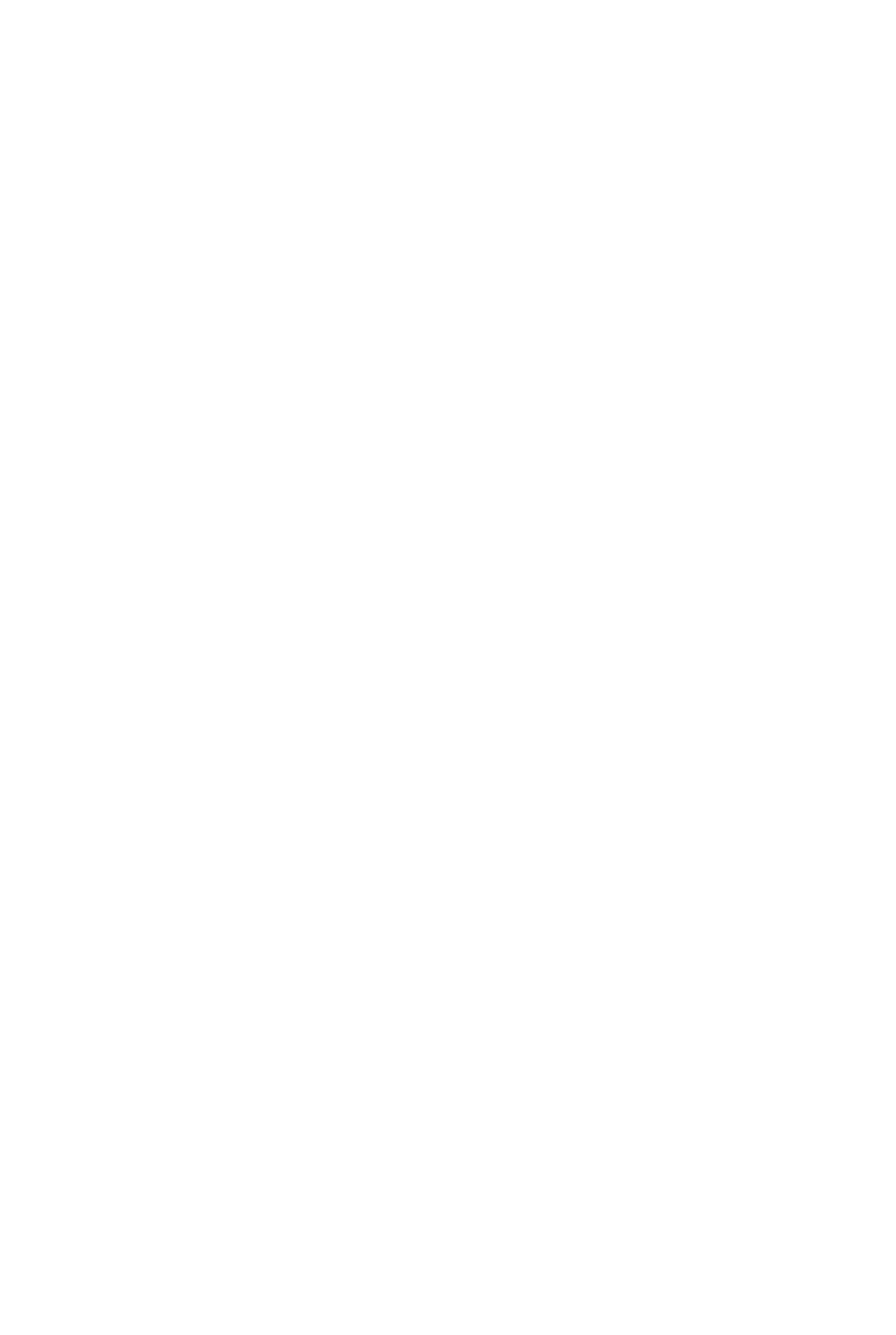
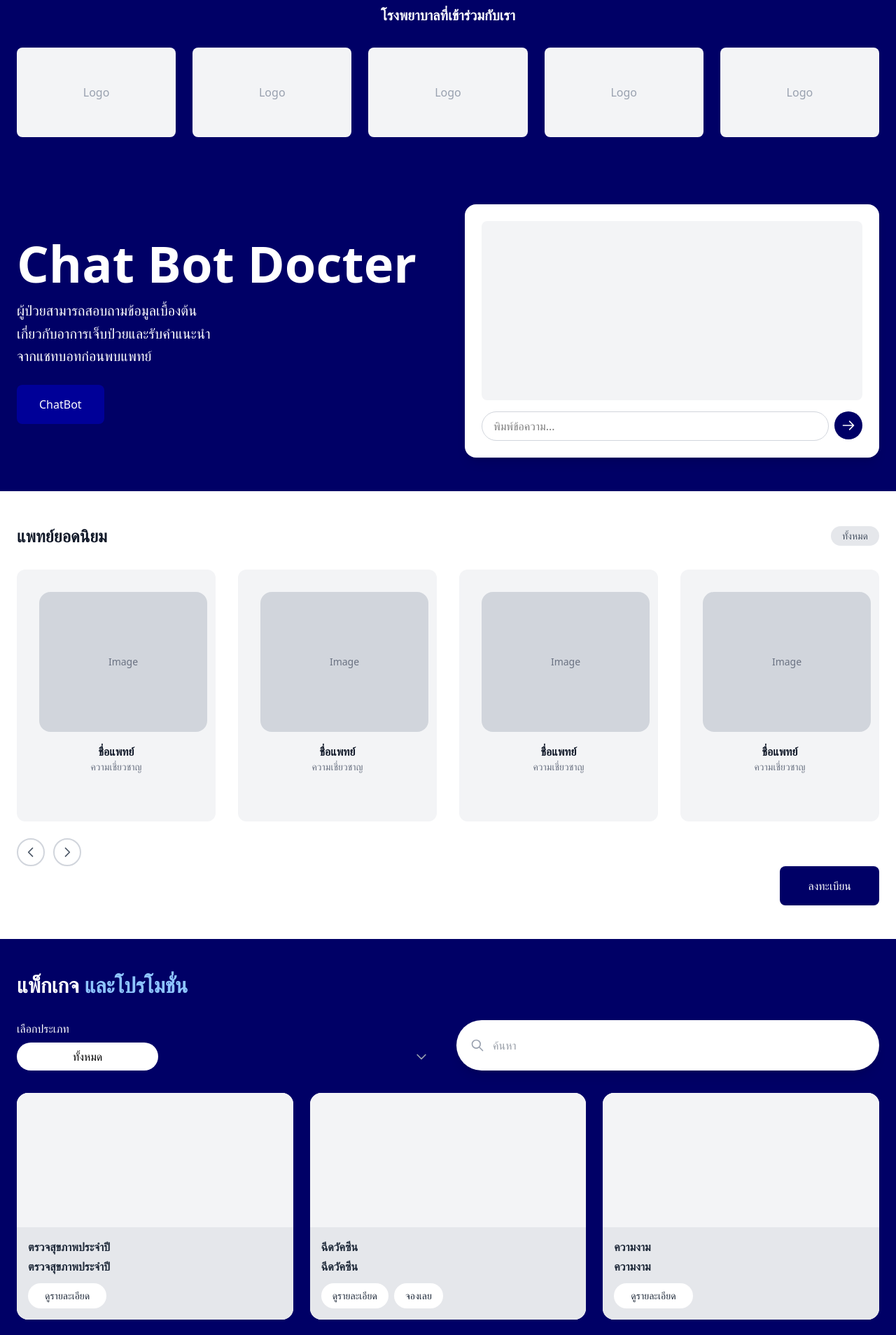
Before and after one commit to Hyperteee/Final-Project2-Frontendd, a React (Vite) app in the folder Health-Queuee/: page / in a window 1280 px wide. Shown: the part 720-2628 px from the top of the page at 70% size. Before the commit the page ends 800 px from the top, so only its background shows below. Built offline with nearby package versions, Linux system fonts and the light colour scheme.

Commit message:
New Design

```diff
--- a/Health-Queuee/src/App.jsx
+++ b/Health-Queuee/src/App.jsx
@@ -13,12 +13,12 @@ import Layout from "./components/Layout/Layout";
 
 function App() {
   return (
-    // <HealthcarePage />
-    <BrowserRouter basename="/Final-Project2-Frontendd/">
-      <Routes>
-        <Route path="Layout" element={<Layout />} />
-      </Routes>
-    </BrowserRouter>
+    <HealthcarePage />
+    // <BrowserRouter basename="/Final-Project2-Frontendd/">
+    //   <Routes>
+    //     <Route path="Layout" element={<Layout />} />
+    //   </Routes>
+    // </BrowserRouter>
   );
 }
 
--- a/Health-Queuee/src/components/HealthcarePage.jsx
+++ b/Health-Queuee/src/components/HealthcarePage.jsx
@@ -1,222 +1,266 @@
 import { useState } from "react"
 
 export default function HealthcarePage() {
-//   const [isMenuOpen, setIsMenuOpen] = useState(false)
+const [currentOrgSlide, setCurrentOrgSlide] = useState(0)
+  const [currentPackageSlide, setCurrentPackageSlide] = useState(0)
 
   return (
     <div className="min-h-screen bg-white">
-      <header className="bg-white shadow-sm fixed w-full top-0 z-50">
-        <div className="max-w-7xl mx-auto px-8 py-4">
-          <div className="flex items-center justify-between">
-
-            <div className="flex items-center gap-3">
-              <img src="/HFU-logo.jpg" alt="HFU Logo" className="h-10" />
-              <span className="text-2xl font-bold text-blue-600">HFU</span>
-            </div>
-
-            <nav className="flex items-center gap-8">
-              <a href="#features" className="text-gray-700 hover:text-blue-600 font-medium transition-colors">
-                Features
-              </a>
-              <a href="#benefits" className="text-gray-700 hover:text-blue-600 font-medium transition-colors">
-                Hospital Near You
-              </a>
-              <a href="#solutions" className="text-gray-700 hover:text-blue-600 font-medium transition-colors">
-                Solutions
-              </a>
-              <a href="#contact" className="text-gray-700 hover:text-blue-600 font-medium transition-colors">
-                Contact
-              </a>
-              <button className="bg-blue-600 text-white px-6 py-2.5 rounded-lg hover:bg-blue-700 transition-colors font-medium">
-                Sign Up
-              </button>
-            </nav>
+      <header className="bg-[#000066] py-4 px-6">
+        <div className="max-w-7xl mx-auto flex items-center justify-between">
+          <div className="text-white text-2xl font-bold">HFU</div>
+          <div className="w-12 h-12 bg-white rounded-full flex items-center justify-center">
+            <span className="text-[#000066] font-bold text-sm">LOGO</span>
           </div>
         </div>
       </header>
 
-    {/* Search Part */}
-<section className="pt-32 pb-50 bg-gradient-to-br from-blue-50 to-white">
-    <div className="max-w-4xl mx-auto px-8 text-center mr-130">
-        <h2 className="text-4xl font-bold text-black m-10 mb-15 text-center ml-27">ค้นหาโรงพยาบาล</h2>
-        <p className="text-xl text-blue-100 mb-8">
-        </p>
-        <div className="flex gap-4 justify-center">
-            <button className="bg-blue-600 text-white box-content m-auto h-8 w-20 p-4 border-2 rounded-3xl hover:bg-blue-700 transition-colors font-semibold text-lg justify-center items-center flex">
-                all
+      <section className="relative">
+        <img
+          src="./images/BG-Hospital.jpg"
+          alt="Healthcare Professional"
+          className="w-full h-[600px] object-cover"
+        />
+        <div className="absolute bottom-8 left-1/2 transform -translate-x-1/2 w-full max-w-2xl px-6">
+          <div className="bg-white rounded-full shadow-lg px-6 py-3 flex items-center gap-3">
+            <svg className="w-5 h-5 text-gray-400" fill="none" stroke="currentColor" viewBox="0 0 24 24">
+              <path
+                strokeLinecap="round"
+                strokeLinejoin="round"
+                strokeWidth={2}
+                d="M21 21l-6-6m2-5a7 7 0 11-14 0 7 7 0 0114 0z"
+              />
+            </svg>
+            <input type="text" placeholder="ค้นหา" className="flex-1 outline-none text-gray-700" />
+          </div>
+        </div>
+      </section>
+
+      <section className="py-12 px-6 bg-[#000066]">
+        <div className="max-w-7xl mx-auto">
+          <h2 className="text-center text-xl font-semibold text-white mb-8">โรงพยาบาลที่เข้าร่วมกับเรา</h2>
+          <div className="grid grid-cols-5 gap-6 ">
+            {[1, 2, 3, 4, 5].map((i) => (
+              <div key={i} className="bg-gray-100 rounded-lg p-8 flex items-center justify-center h-32">
+                <span className="text-gray-400 font-medium">Logo</span>
+              </div>
+            ))}
+          </div>
+        </div>
+      </section>
+
+      <section className="py-12 px-6 bg-[#000066]">
+        <div className="max-w-7xl mx-auto grid grid-cols-2 gap-12 items-center">
+          <div>
+            <h2 className="text-7xl font-bold text-white mb-4">Chat Bot Docter</h2>
+            <p className="text-white text-[20px] leading-relaxed mb-6">
+              ผู้ป่วยสามารถสอบถามข้อมูลเบื้องต้น
+              <br />
+              เกี่ยวกับอาการเจ็บป่วยและรับคำแนะนำ
+              <br />
+              จากแชทบอทก่อนพบแพทย์
+            </p>
+            <button className="bg-[#000098] text-white px-8 py-4 rounded-lg hover:bg-[#000088] transition-colors">
+              ChatBot
             </button>
-            <input
+          </div>
+          <div className="bg-white rounded-2xl shadow-lg p-6">
+            <div className="bg-gray-100 rounded-lg p-4 mb-4 h-64 flex items-end">
+              <div className="null"></div>
+            </div>
+            <div className="flex gap-2">
+              <input
                 type="text"
-                placeholder="ค้นหาชื่อโรงพยาบาล"
-                className="border-2 border-gray-300 bg-gray-300 text-white box-content h-7 w-full p-4 border-2 rounded-xl focus:outline-none focus:ring-2 focus:ring-white transition-colors font-semibold text-lg"
-            />
-        </div>
-    </div>
-</section>
-
-
-      {/* ChatBot Part */}
-      <section className="pt-32 pb-20 bg-gradient-to-r from-blue-600 to-blue-700">
-        <div className="max-w-7xl mx-auto px-8">
-          <div className="grid grid-cols-2 gap-16 items-center">
-            <div>
-              <h1 className="text-5xl font-bold text-gray-900 mb-6 leading-tight">
-                Transform Your Healthcare Queue Management
-              </h1>
-              <p className="text-xl text-white mb-8 leading-relaxed">
-                Lorem ipsum dolor sit amet consectetur adipisicing elit. Consequatur ipsum fugiat ratione dolor, tenetur saepe nihil laudantium quos porro nemo omnis ipsa non odit rerum fuga ut sapiente, neque magnam.
-              </p>
-              <div className="flex gap-4">
-                <button className="bg-white text-black px-8 py-4 rounded-lg hover:bg-gray-200 transition-colors font-semibold text-lg">
-                  Chat Bot
-                </button>
-              </div>
-            </div>
-            <div>
-              <img
-                src="./images/smart-healthcare-dashboard.png"
-                alt="smart-healthcare-dashboard."
-                className="rounded-2xl shadow-2xl w-full"
+                className="flex-1 border border-gray-300 rounded-full px-4 py-2 outline-none"
+                placeholder="พิมพ์ข้อความ..."
               />
+              <button className="bg-[#000066] text-white w-10 h-10 rounded-full flex items-center justify-center hover:bg-[#000088] transition-colors">
+                <svg className="w-5 h-5" fill="none" stroke="currentColor" viewBox="0 0 24 24">
+                  <path strokeLinecap="round" strokeLinejoin="round" strokeWidth={2} d="M14 5l7 7m0 0l-7 7m7-7H3" />
+                </svg>
+              </button>
             </div>
           </div>
         </div>
       </section>
 
-      {/* Features Section */}
-      <section id="benefits" className="py-20 bg-gradient-to-br from-blue-50 to-white">
-        <div className="max-w-7xl mx-auto px-8">
-          <div className="text-center mb-16">
-            <h2 className="text-4xl font-bold text-gray-900 mb-4">Doctor Most Pick</h2>
-            <p className="text-xl text-gray-600">แพทย์ยอดนิยม</p>
+      <section className="py-12 px-6 bg-white">
+        <div className="max-w-7xl mx-auto">
+          <div className="flex items-center justify-between mb-8">
+            <h2 className="text-2xl font-bold text-gray-900">แพทย์ยอดนิยม</h2>
+            <button className="bg-gray-200 text-gray-600 px-4 py-1 rounded-full text-sm">ทั้งหมด</button>
           </div>
+          <div className="grid grid-cols-4 gap-8 mb-6">
+            {[1, 2, 3, 4].map((i) => (
+              <div key={i} className="bg-gray-100 rounded-xl p-8 h-90">
+          <div className="w-60 h-50 bg-gray-300 rounded-2xl mb-4 flex items-center justify-center">
+            <span className="text-gray-500 text-sm">Image</span>
+          </div>
+          <div className="text-center">
+            <h3 className="font-semibold text-gray-900">ชื่อแพทย์</h3>
+            <p className="text-sm text-gray-500">ความเชี่ยวชาญ</p>
+          </div>
+              </div>
+            ))}
 
-          <div className="grid grid-cols-3 gap-8">
-            {/* Benefit Card 1 */}
-            <div className="bg-white p-8 rounded-xl shadow-lg hover:shadow-xl transition-shadow">
-              <div className="w-16 h-16 bg-blue-100 rounded-lg flex items-center justify-center mb-6">
-                <svg className="รอแก้">
-                </svg>
-              </div>
-              <h3 className="text-2xl font-semibold text-gray-900 mb-3">Doctor Name</h3>
-              <p className="text-gray-600 leading-relaxed">
-                *DoctorInformations*
-              </p>
-            </div>
-
-            {/* Benefit Card 2 */}
-            <div className="bg-white p-8 rounded-xl shadow-lg hover:shadow-xl transition-shadow">
-              <div className="w-16 h-16 bg-blue-100 rounded-lg flex items-center justify-center mb-6">
-                <svg className="รอแก้">
-                </svg>
-              </div>
-              <h3 className="text-2xl font-semibold text-gray-900 mb-3">Doctor Name</h3>
-              <p className="text-gray-600 leading-relaxed">
-                *DoctorInformations*
-              </p>
-            </div>
-
-            {/* Benefit Card 3 */}
-            <div className="bg-white p-8 rounded-xl shadow-lg hover:shadow-xl transition-shadow">
-              <div className="w-16 h-16 bg-blue-100 rounded-lg flex items-center justify-center mb-6">
-                <svg className="รอแก้">
-                </svg>
-              </div>
-              <h3 className="text-2xl font-semibold text-gray-900 mb-3">Doctor Name</h3>
-              <p className="text-gray-600 leading-relaxed">
-                *DoctorInformations*
-              </p>
+          </div>
+          <div className="flex gap-3">
+            <button
+              onClick={() => setCurrentOrgSlide(Math.max(0, currentOrgSlide - 1))}
+              className="w-10 h-10 border-2 border-gray-300 rounded-full flex items-center justify-center hover:bg-gray-100 transition-colors"
+            >
+              <svg className="w-5 h-5 text-gray-600" fill="none" stroke="currentColor" viewBox="0 0 24 24">
+                <path strokeLinecap="round" strokeLinejoin="round" strokeWidth={2} d="M15 19l-7-7 7-7" />
+              </svg>
+            </button>
+            <button
+              onClick={() => setCurrentOrgSlide(currentOrgSlide + 1)}
+              className="w-10 h-10 border-2 border-gray-300 rounded-full flex items-center justify-center hover:bg-gray-100 transition-colors"
+            >
+              <svg className="w-5 h-5 text-gray-600" fill="none" stroke="currentColor" viewBox="0 0 24 24">
+                <path strokeLinecap="round" strokeLinejoin="round" strokeWidth={2} d="M9 5l7 7-7 7" />
+              </svg>
+            </button>
+          </div>
+          <div className="flex justify-end ml-40 md-20">
+            <div className="bg-[#000066] text-white px-10 py-4 rounded-lg hover:bg-[#000088] transition-colors">
+                <button>
+                  ลงทะเบียน
+                </button>
             </div>
           </div>
         </div>
       </section>
 
-      {/* package Part */}
-      <section id="benefits" className="py-20 bg-gradient-to-r from-blue-600 to-blue-700">
-        <div className="max-w-7xl mx-auto px-8">
-          <div className="text-center mb-16">
-            <h2 className="text-4xl font-bold text-black mb-4">Popular Package</h2>
-            <p className="text-xl text-white">แพคเกจยอดนิยม</p>
+<section className="py-12 px-6 bg-[#000066]">
+        <div className="max-w-7xl mx-auto">
+          <h2 className="text-3xl font-bold text-white mb-1">
+            แพ็กเกจ <span className="text-blue-300">และโปรโมชั่น</span>
+          </h2>
+
+          <div className="grid grid-cols-2 gap-6 mb-8 mt-8">
+            <div>
+              <label className="block text-white mb-2">เลือกประเภท</label>
+              <div className="relative">
+            <button className="bg-white text-black px-20 py-2 rounded-full transition-colors">
+              ทั้งหมด
+                <svg
+                  className="absolute right-4 top-1/2 transform -translate-y-1/2 w-5 h-5 text-gray-400"
+                  fill="none"
+                  stroke="currentColor"
+                  viewBox="0 0 24 24"
+                >
+                  <path strokeLinecap="round" strokeLinejoin="round" strokeWidth={2} d="M19 9l-7 7-7-7" />
+                </svg>
+                </button>
+
+              </div>
+            </div>
+          <div className="bg-white rounded-full shadow-lg px-[20px] py-[20px] flex items-center gap-3">
+            <svg className="w-5 h-5 text-gray-400" fill="none" stroke="currentColor" viewBox="0 0 24 24">
+              <path
+                strokeLinecap="round"
+                strokeLinejoin="round"
+                strokeWidth={2}
+                d="M21 21l-6-6m2-5a7 7 0 11-14 0 7 7 0 0114 0z"
+              />
+            </svg>
+            <input type="text" placeholder="ค้นหา" className="flex-1 outline-none text-gray-700" />
+          </div>
           </div>
 
-          <div className="grid grid-cols-3 gap-8">
-            {/* Benefit Card 1 */}
-            <div className="bg-white p-8 rounded-xl shadow-lg hover:shadow-xl transition-shadow">
-              <div className="w-16 h-16 bg-blue-100 rounded-lg flex items-center justify-center mb-6">
-                <svg className="รอแก้">
-                </svg>
+          <div className="grid grid-cols-3 gap-6 mb-6">
+            <div className="bg-white rounded-2xl overflow-hidden">
+              <div className="bg-gray-100 h-48"></div>
+              <div className="bg-gray-200 p-4">
+                <p className="text-gray-800 font-semibold mb-1">ตรวจสุขภาพประจำปี</p>
+                <p className="text-gray-800 font-semibold mb-3">ตรวจสุขภาพประจำปี</p>
+                <button className="bg-white text-gray-800 px-6 py-2 rounded-full text-sm font-medium hover:bg-gray-50 transition-colors">
+                  ดูรายละเอียด
+                </button>
               </div>
-              <h3 className="text-2xl font-semibold text-gray-900 mb-3">Package</h3>
-              <p className="text-gray-600 leading-relaxed">
-                *PackageInformations*
-              </p>
             </div>
 
-            {/* Benefit Card 2 */}
-            <div className="bg-white p-8 rounded-xl shadow-lg hover:shadow-xl transition-shadow">
-              <div className="w-16 h-16 bg-blue-100 rounded-lg flex items-center justify-center mb-6">
-                <svg className="รอแก้">
-                </svg>
+            <div className="bg-white rounded-2xl overflow-hidden">
+              <div className="bg-gray-100 h-48"></div>
+              <div className="bg-gray-200 p-4">
+                <p className="text-gray-800 font-semibold mb-1">ฉีดวัคซีน</p>
+                <p className="text-gray-800 font-semibold mb-3">ฉีดวัคซีน</p>
+                <div className="flex gap-2">
+                  <button className="bg-white text-gray-800 px-4 py-2 rounded-full text-sm font-medium hover:bg-gray-50 transition-colors">
+                    ดูรายละเอียด
+                  </button>
+                  <button className="bg-white text-gray-800 px-4 py-2 rounded-full text-sm font-medium hover:bg-gray-50 transition-colors">
+                    จองเลย
+                  </button>
+                </div>
               </div>
-              <h3 className="text-2xl font-semibold text-gray-900 mb-3">Package</h3>
-              <p className="text-gray-600 leading-relaxed">
-                *PackageInformations*
-              </p>
             </div>
 
-            {/* Benefit Card 3 */}
-            <div className="bg-white p-8 rounded-xl shadow-lg hover:shadow-xl transition-shadow">
-              <div className="w-16 h-16 bg-blue-100 rounded-lg flex items-center justify-center mb-6">
-                <svg className="รอแก้">
-                </svg>
+            <div className="bg-white rounded-2xl overflow-hidden">
+              <div className="bg-gray-100 h-48"></div>
+              <div className="bg-gray-200 p-4">
+                <p className="text-gray-800 font-semibold mb-1">ความงาม</p>
+                <p className="text-gray-800 font-semibold mb-3">ความงาม</p>
+                <button className="bg-white text-gray-800 px-6 py-2 rounded-full text-sm font-medium hover:bg-gray-50 transition-colors">
+                  ดูรายละเอียด
+                </button>
               </div>
-              <h3 className="text-2xl font-semibold text-gray-900 mb-3">Package</h3>
-              <p className="text-gray-600 leading-relaxed">
-                *DoctorInformations*
-              </p>
             </div>
 
-            {/* Benefit Card 4 */}
-            <div className="bg-white p-8 rounded-xl shadow-lg hover:shadow-xl transition-shadow">
-              <div className="w-16 h-16 bg-blue-100 rounded-lg flex items-center justify-center mb-6">
-                <svg className="รอแก้">
-                </svg>
+            <div className="bg-white rounded-2xl overflow-hidden">
+              <div className="bg-gray-100 h-48"></div>
+              <div className="bg-gray-200 p-4">
+                <p className="text-gray-800 font-semibold mb-1">ความงาม</p>
+                <p className="text-gray-800 font-semibold mb-3">ความงาม</p>
+                <button className="bg-white text-gray-800 px-6 py-2 rounded-full text-sm font-medium hover:bg-gray-50 transition-colors">
+                  ดูรายละเอียด
+                </button>
               </div>
-              <h3 className="text-2xl font-semibold text-gray-900 mb-3">Package</h3>
-              <p className="text-gray-600 leading-relaxed">
-                *PackageInformations*
-              </p>
             </div>
 
-            {/* Benefit Card 5 */}
-            <div className="bg-white p-8 rounded-xl shadow-lg hover:shadow-xl transition-shadow">
-              <div className="w-16 h-16 bg-blue-100 rounded-lg flex items-center justify-center mb-6">
-                <svg className="รอแก้">
-                </svg>
+            <div className="bg-white rounded-2xl overflow-hidden">
+              <div className="bg-gray-100 h-48"></div>
+              <div className="bg-gray-200 p-4">
+                <p className="text-gray-800 font-semibold mb-1">ความงาม</p>
+                <p className="text-gray-800 font-semibold mb-3">ความงาม</p>
+                <button className="bg-white text-gray-800 px-6 py-2 rounded-full text-sm font-medium hover:bg-gray-50 transition-colors">
+                  ดูรายละเอียด
+                </button>
               </div>
-              <h3 className="text-2xl font-semibold text-gray-900 mb-3">Package</h3>
-              <p className="text-gray-600 leading-relaxed">
-                *PackageInformations*
-              </p>
             </div>
 
-            {/* Benefit Card 6 */}
-            <div className="bg-white p-8 rounded-xl shadow-lg hover:shadow-xl transition-shadow">
-              <div className="w-16 h-16 bg-blue-100 rounded-lg flex items-center justify-center mb-6">
-                <svg className="รอแก้">
-                </svg>
+            <div className="bg-white rounded-2xl overflow-hidden">
+              <div className="bg-gray-100 h-48"></div>
+              <div className="bg-gray-200 p-4">
+                <p className="text-gray-800 font-semibold mb-1">ความงาม</p>
+                <p className="text-gray-800 font-semibold mb-3">ความงาม</p>
+                <button className="bg-white text-gray-800 px-6 py-2 rounded-full text-sm font-medium hover:bg-gray-50 transition-colors">
+                  ดูรายละเอียด
+                </button>
               </div>
-              <h3 className="text-2xl font-semibold text-gray-900 mb-3">Package</h3>
-              <p className="text-gray-600 leading-relaxed">
-                *PackageInformations*
-              </p>
             </div>
           </div>
+
+          <div className="flex gap-3 mb-8">
+            <button
+              className="w-10 h-10 bg-white rounded-full flex items-center justify-center hover:bg-gray-100 transition-colors"
+            >
+              <svg className="w-5 h-5 text-[#000066]" fill="none" stroke="currentColor" viewBox="0 0 24 24">
+                <path strokeLinecap="round" strokeLinejoin="round" strokeWidth={2} d="M15 19l-7-7 7-7" />
+              </svg>
+            </button>
+            <button
+              className="w-10 h-10 bg-white rounded-full flex items-center justify-center hover:bg-gray-100 transition-colors"
+            >
+              <svg className="w-5 h-5 text-[#000066]" fill="none" stroke="currentColor" viewBox="0 0 24 24">
+                <path strokeLinecap="round" strokeLinejoin="round" strokeWidth={2} d="M9 5l7 7-7 7" />
+              </svg>
+            </button>
+          </div>
+
         </div>
       </section>
-
-
-      {/* Footer */}
       <footer id="contact" className="bg-gray-900 text-gray-300 py-16">
         <div className="max-w-7xl mx-auto px-8">
           <div className="grid grid-cols-4 gap-12 mb-12">
```
Also changed, not shown: Health-Queuee/images/BG-Hospital.jpg (added).
